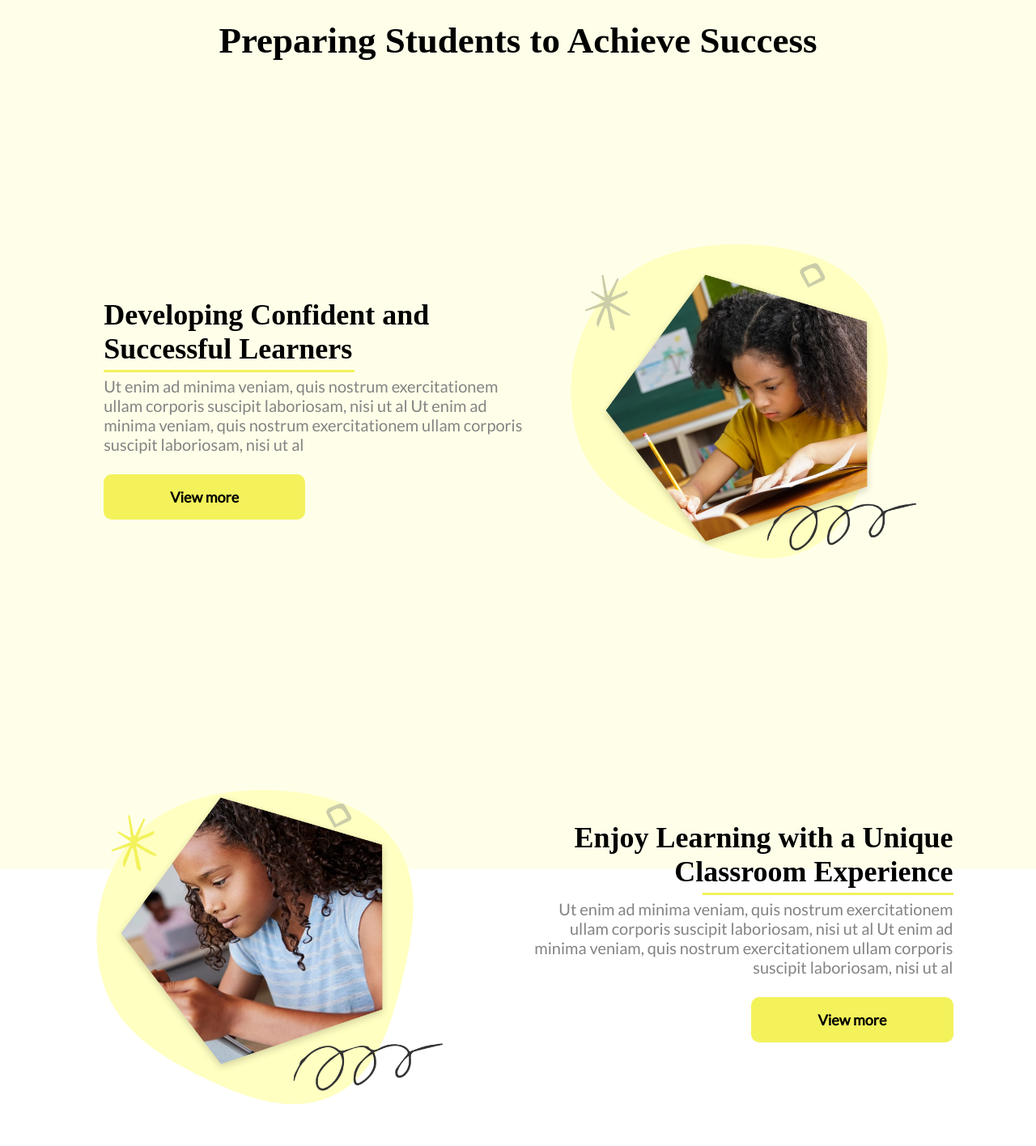
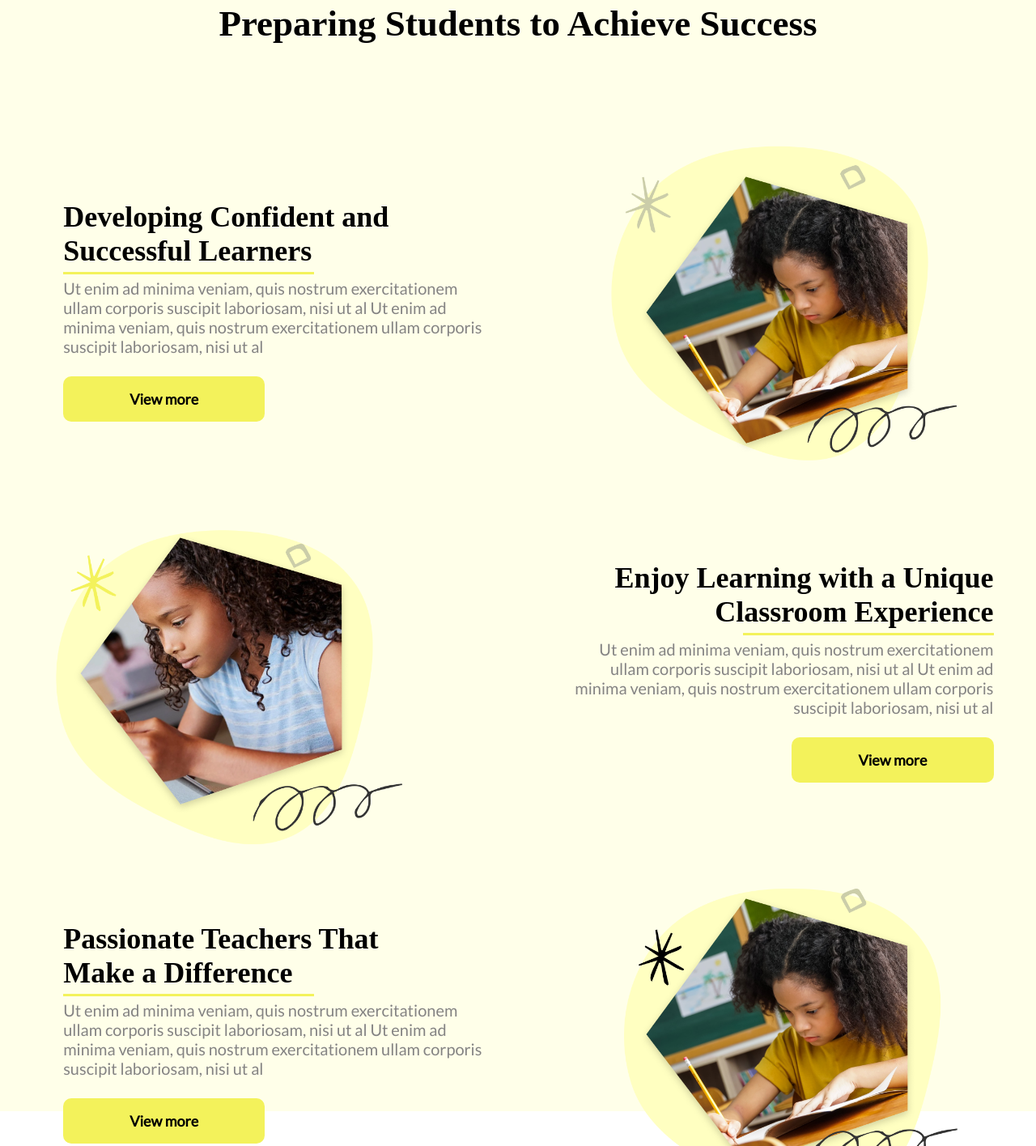
Before and after one commit to AsifxAsif/Assignment, a plain HTML site: page index.html in a window 1280 px wide. Shown: the part 750-2166 px from the top of the page at 81% size. Drawn offline with Linux system fonts and the light colour scheme.

Commit message:
complete

```diff
--- a/index.html
+++ b/index.html
@@ -32,8 +32,8 @@
         <p class="head">Preparing Students to Achieve Success</p>
         <div class="feature">
             <div class="left">
-                <span>Developing Confident and <br>
-                    Successful Learners</span>
+                <article>Developing Confident and <br>
+                    Successful Learners</article>
                     <div class="box-left"></div>
 
                 <p class="details">Ut enim ad minima veniam, quis nostrum exercitationem <br>
@@ -52,8 +52,8 @@
                 <img class="student" src="./image 2.png" alt="">
             </div>
             <div class="right">
-                <span>Enjoy Learning with a Unique <br>
-                    Classroom Experience</span>
+                <article>Enjoy Learning with a Unique <br>
+                    Classroom Experience</article>
                     <div class="box-right"></div>
 
                 <p class="details">Ut enim ad minima veniam, quis nostrum exercitationem <br>
@@ -66,8 +66,8 @@
 
         <div class="feature">
             <div class="left">
-                <span>Passionate Teachers That <br>
-                    Make a Difference</span>
+                <article>Passionate Teachers That <br>
+                    Make a Difference</article>
                     <div class="box-left"></div>
 
                 <p class="details">Ut enim ad minima veniam, quis nostrum exercitationem <br>
--- a/style.css
+++ b/style.css
@@ -76,7 +76,7 @@ section{
 
 .success{
     width: 100%;
-    height: 120vh;
+    height: 160vh;
     padding: 90px 0;
     background-color: #FFFFE9;
 }
@@ -91,7 +91,6 @@ section{
 
 .feature{
     display: flex;
-    padding: 100px;
     justify-content: space-around;
     align-items: center;
 }
@@ -108,7 +107,7 @@ img{
     text-align: right;
 }
 
-span{
+article{
     font-family: Source Serif;
     font-size: 36px;
     font-weight: 600;
```
